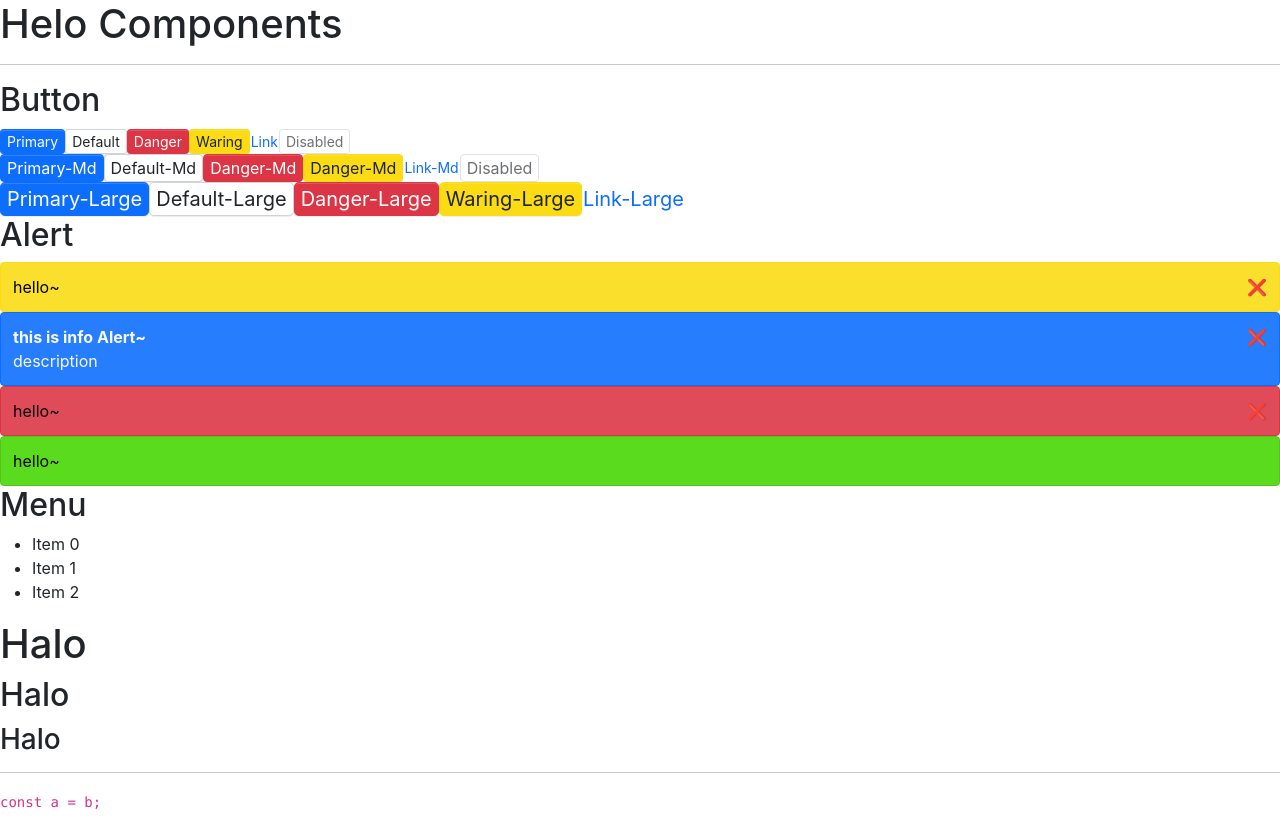
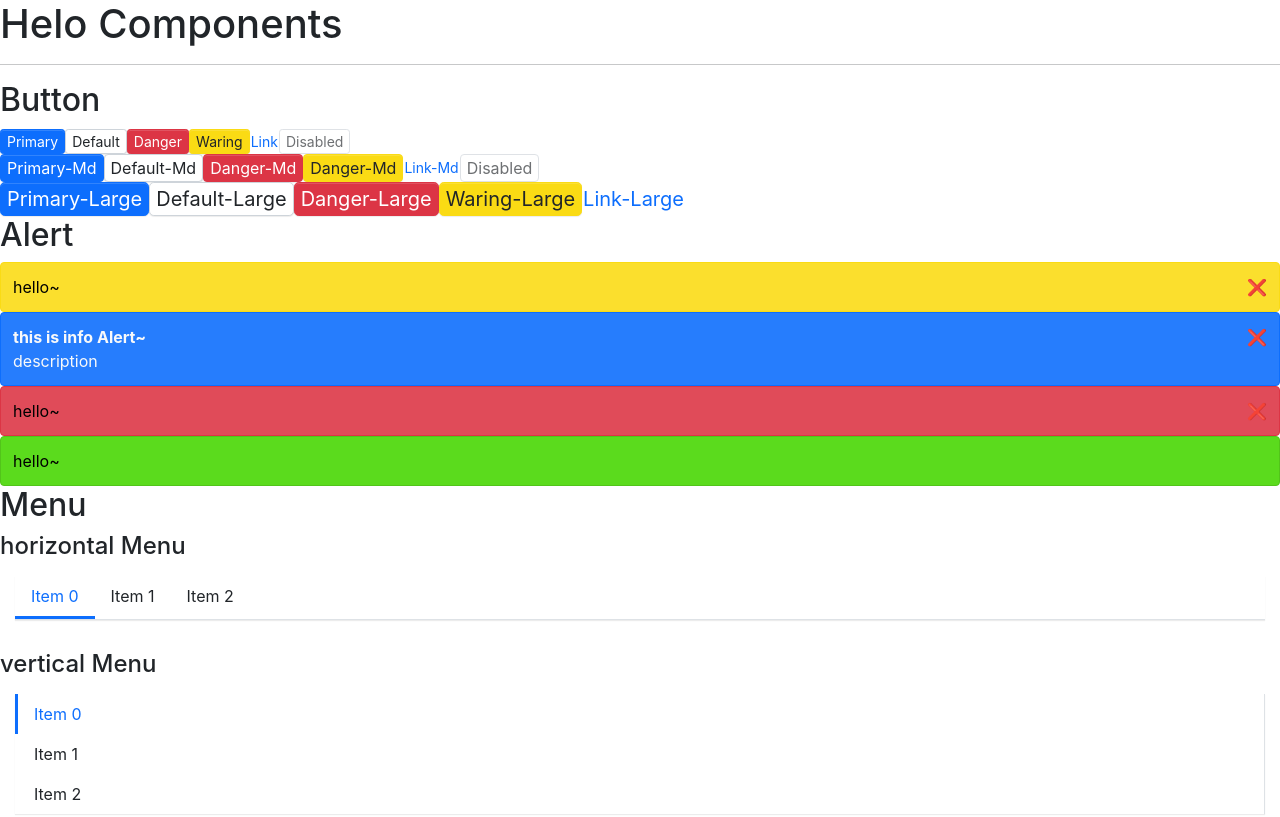
Before and after one commit to Zefeng666/halo-ui, a React (Create React App) app: page / in a window 1280 px wide. Shown: the top 817 px of the page. Built offline with nearby package versions, Linux system fonts and the light colour scheme.

Commit message:
ADD Menu初步增加CSS样式

```diff
--- a/src/App.tsx
+++ b/src/App.tsx
@@ -37,6 +37,10 @@ function App() {
         <Alert title={'hello~'} type={'error'} closable />
         <Alert title={'hello~'} type={'success'} closable={false}/>
         <h2>Menu</h2>
+        <h4>horizontal Menu</h4>
+        <div style={{
+          margin:"15px"
+        }}>
           <Menu defaultIndex={0} onSelect={(index)=>{alert(index)}}>
             {
               [0,1,2].map((val)=>{
@@ -47,6 +51,20 @@ function App() {
               })
             }
           </Menu>
+        </div>
+        <h4>vertical Menu</h4>
+        <div style={{margin:"15px"}}>
+          <Menu defaultIndex={0} onSelect={(index)=>{alert(index)}} mode={'vertical'}>
+            {
+              [0,1,2].map((val)=>{
+                return (
+                    <MenuItem index={val}>
+                      Item {val}
+                    </MenuItem>)
+              })
+            }
+          </Menu>
+        </div>
         <h1>Halo</h1>
         <h2>Halo</h2>
         <h3>Halo</h3>
--- a/src/components/Menu/Menu.tsx
+++ b/src/components/Menu/Menu.tsx
@@ -1,7 +1,7 @@
 import React, {createContext, FC, useState} from "react";
 import classNames from "classnames";
 
-type MenuMode = 'horizontal' | 'vertical'
+export type MenuMode = 'horizontal' | 'vertical';
 type selectCallBack = (selectIndex:number)=>void;
 
 export interface MenuProps {
--- a/src/components/Menu/MenuItem.tsx
+++ b/src/components/Menu/MenuItem.tsx
@@ -1,6 +1,6 @@
 import React, {FC,useContext} from "react";
 import classNames from "classnames";
-import Menu, {MenuContext} from "./Menu";
+import {MenuContext} from "./Menu";
 
 
 export interface MenuItemProps{
--- a/src/components/Menu/_style.scss
+++ b/src/components/Menu/_style.scss
@@ -0,0 +1,42 @@
+.menu{
+  display: flex;
+  flex-wrap: wrap;
+  padding-left: 0;
+  margin-bottom: 30px;
+  list-style: none;
+  border-bottom: $menu-border-width solid $menu-border-color;
+  box-shadow: $menu-box-shadow;
+  .menu-item {
+    padding: $menu-item-padding-y $menu-item-padding-x;
+    cursor: pointer;
+    transition: $menu-transition;
+    &:hover,&:focus {
+      text-decoration: none;
+    }
+    &.is-disabled{
+      color: $menu-item-disabled-color;
+      pointer-events: none;
+      cursor: default;
+    }
+    &.is-active, &:hover{
+      //字体颜色
+      color: $menu-item-active-color;
+      //底部边框
+      border-bottom: $menu-item-active-border-width solid $menu-item-active-color;
+    }
+  }
+}
+
+.menu-vertical{
+  flex-direction: column;
+  border-bottom: 0px;
+  border-right: $menu-border-width solid $menu-border-color;
+  .menu-item{
+    border-left: $menu-item-active-border-width solid transparent;;
+    &.is-active, &:hover{
+      //底部边框
+      border-bottom: 0px;
+      border-left: $menu-item-active-border-width solid $menu-item-active-color;
+    }
+  }
+}
--- a/src/components/Menu/index.tsx
+++ b/src/components/Menu/index.tsx
@@ -1,4 +1,3 @@
 import Menu from "./Menu";
-import MenuItem from "./MenuItem";
 
 export default Menu;
--- a/src/styles/_variables.scss
+++ b/src/styles/_variables.scss
@@ -227,7 +227,7 @@ $menu-transition:              color .15s ease-in-out, border-color .15s ease-in
 $menu-item-padding-y:          .5rem !default;
 $menu-item-padding-x:          1rem !default;
 $menu-item-active-color:       $primary !default;
-$menu-item-active-border-width: 2px !default;
+$menu-item-active-border-width: 3px !default;
 $menu-item-disabled-color:     $gray-600 !default;
 
 //sub-menu
--- a/src/styles/index.scss
+++ b/src/styles/index.scss
@@ -7,4 +7,4 @@
 
 @import "../components/Button/style";
 @import "../components/Alert/style";
-@import "../components/Alert/style";
+@import "../components/Menu/style";
```
Lines whose indentation alone changed are shown as unchanged.
